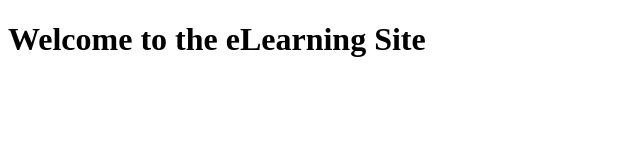
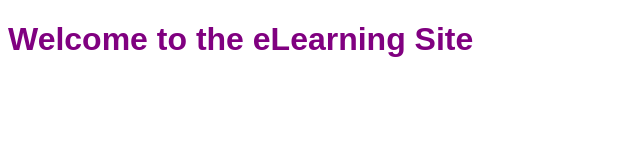
Before and after one commit to agilebelma/elearning, a plain HTML site: page index.html in a window 1280 px wide. Shown: the whole page, without its empty margins (0-640 px from the left). Drawn offline with Linux system fonts and the light colour scheme.

Commit message:
add style.css

```diff
--- a/index.html
+++ b/index.html
@@ -5,6 +5,7 @@
     <meta name="viewport" content="width=device-width, initial-scale=1.0">
     <meta http-equiv="X-UA-Compatible" content="ie=edge">
     <title>eLearning</title>
+    <link></head><link rel="stylesheet" href="style.css">
 </head>
 <body>
     <h1> Welcome to the eLearning Site</h1>
--- /dev/null
+++ b/main.css
@@ -0,0 +1,4 @@
+h1 {
+    font-family: Arial, Helvetica, sans-serif;
+    color: purple;
+}
--- /dev/null
+++ b/style.css
@@ -0,0 +1,4 @@
+h1 {
+    font-family: Arial, Helvetica, sans-serif;
+    color: purple;
+}
```
